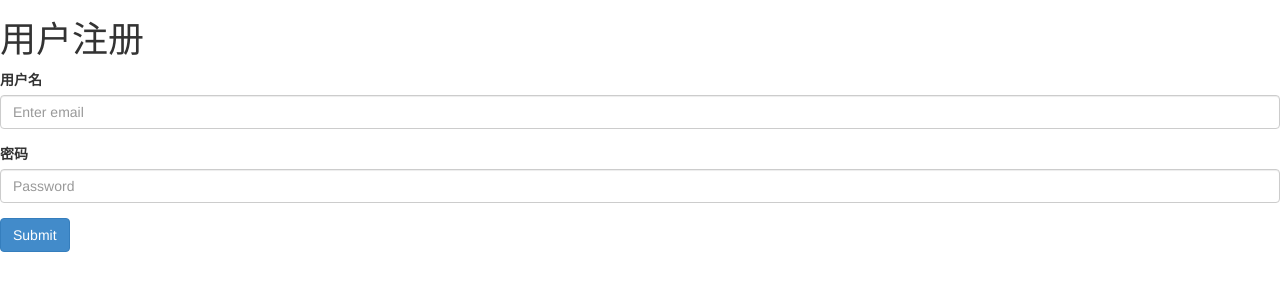
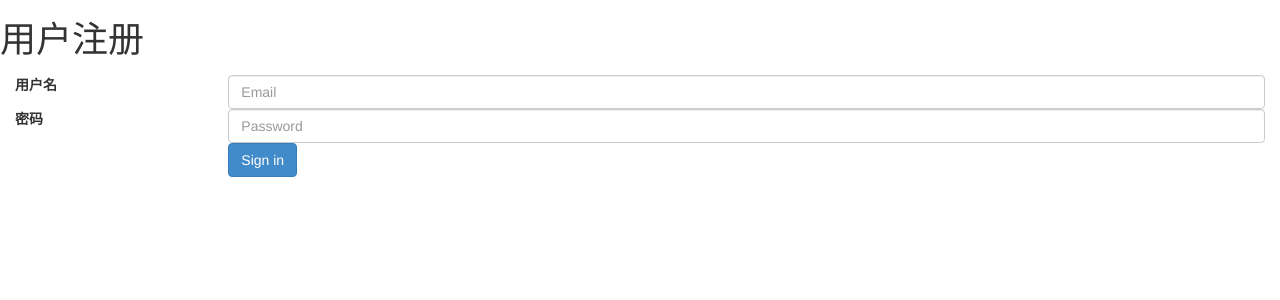
Before and after one commit to canghai908/chart, a Django app: page /regist/ in a window 1280 px wide. Shown: the top 300 px of the page. Run offline with Django 3.2, Linux system fonts and the light colour scheme.

Commit message:
addfrom
addfrom

```diff
--- a/chart/templates/regist.html
+++ b/chart/templates/regist.html
@@ -12,16 +12,25 @@
 <script src="/static/js/bootstrap.min.js"></script>
 <body>
 <form method="post" enctype="multipart/form-data">
-<form role="form-horizontal">
-  <div class="form-group" >
-    <label for="useranme">用户名</label>
-    <input type="text" class="form-control" name="username" placeholder="Enter email">
+
+<form class="form-horizontal" role="form">
+  <div class="form-group">
+    <label for="inputEmail3" class="col-sm-2 control-label">用户名</label>
+    <div class="col-sm-10">
+      <input type="text" class="form-control" name="username" placeholder="Email">
+    </div>
   </div>
   <div class="form-group">
-    <label for="password">密码</label>
-    <input type="password" class="form-control" name="password" placeholder="Password">
+    <label for="inputPassword3" class="col-sm-2 control-label">密码</label>
+    <div class="col-sm-10">
+      <input type="password" class="form-control" name="password" placeholder="Password">
+    </div>
   </div>
-   <button type="submit" class="btn btn btn-primary">Submit</button>
+    <div class="form-group">
+    <div class="col-sm-offset-2 col-sm-10">
+      <button type="submit" class="btn btn-primary">Sign in</button>
+    </div>
+  </div>
 </form>
 
 </p>
```
